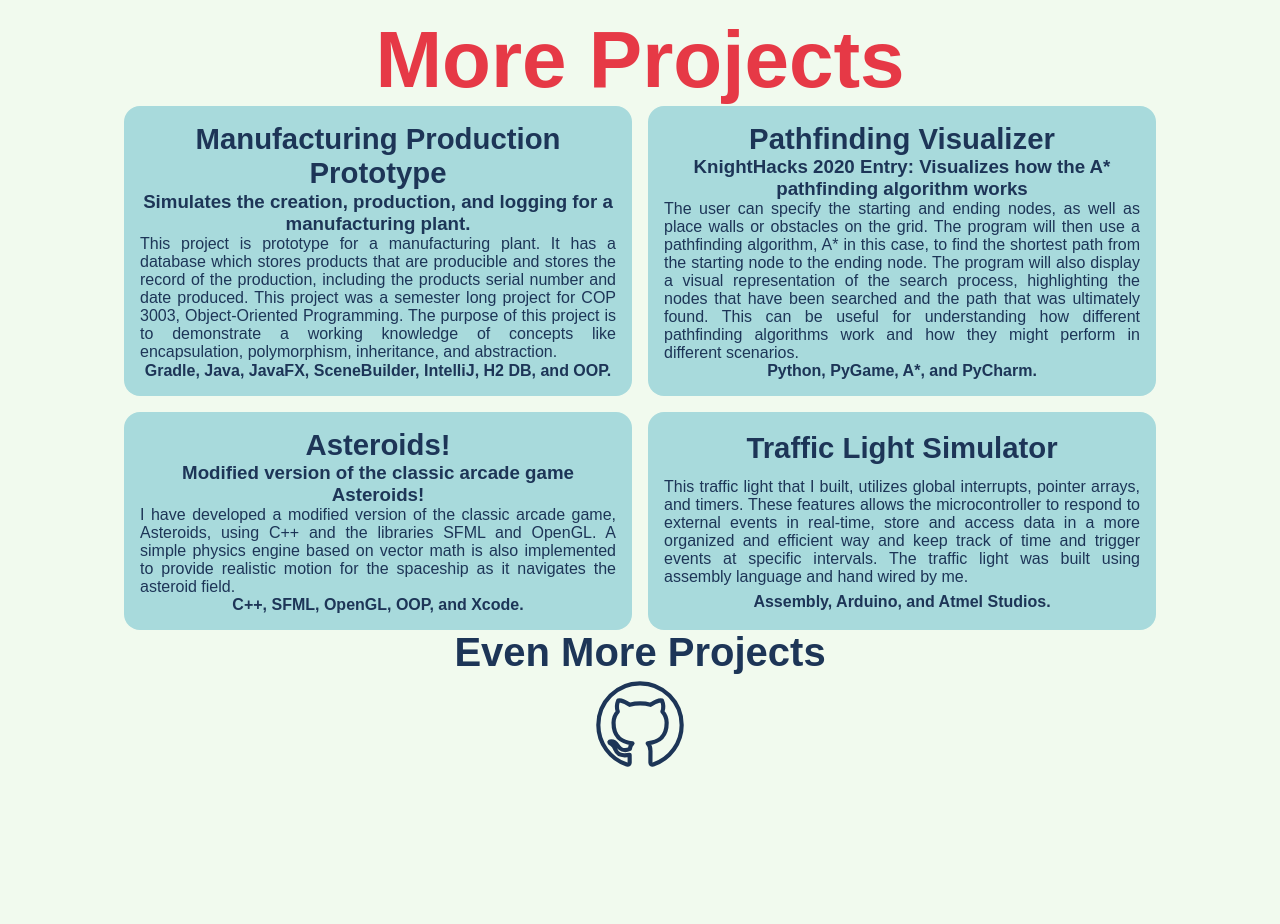
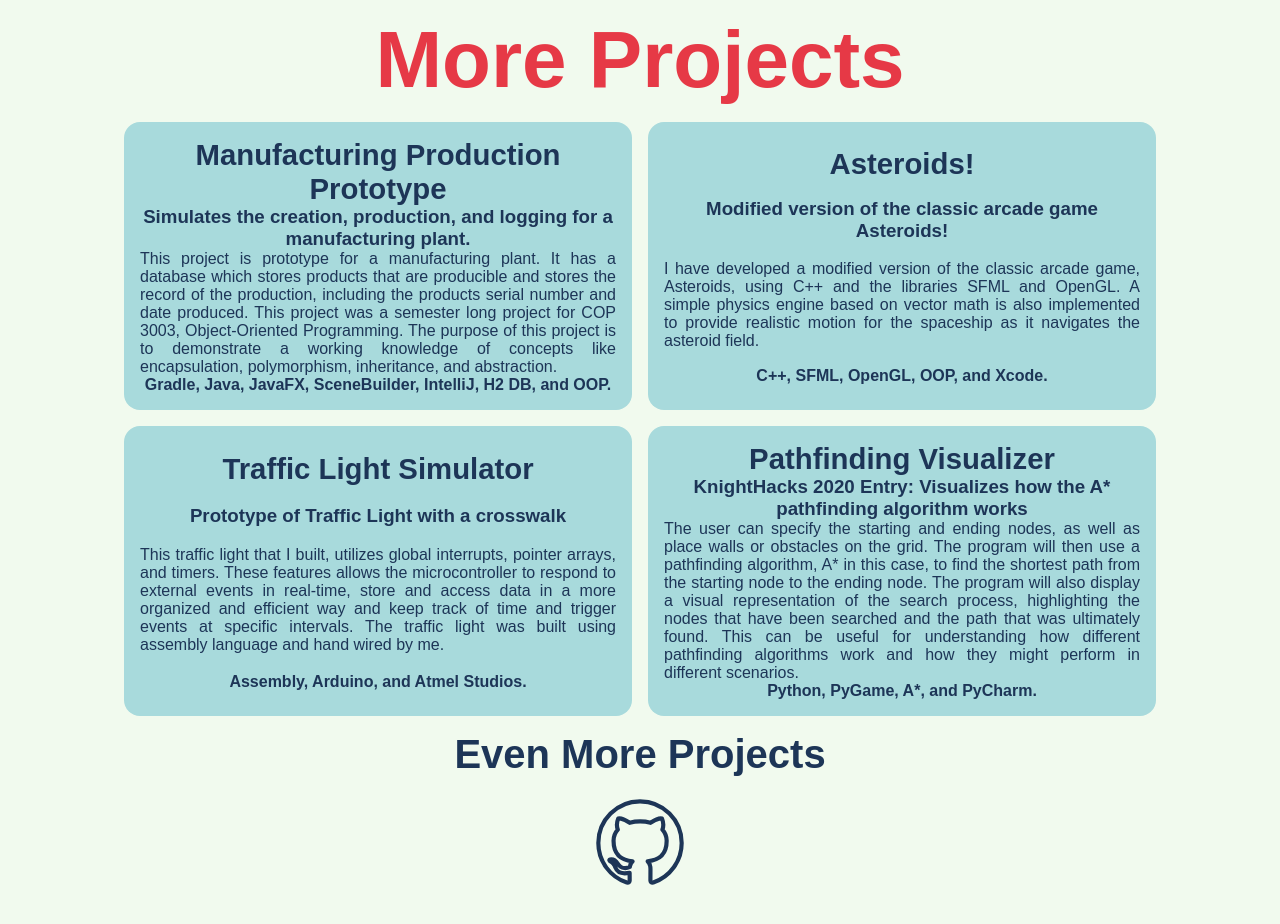
Before and after one commit to rpsmith77/ryan-portfolio-website, a Next.js app: page /projects in a window 1280 px wide. Shown: the part 1421-2345 px from the top of the page. Before the commit the page ends 2228 px from the top, so only its background shows below. Built offline with nearby package versions, Linux system fonts and the light colour scheme.

Commit message:
fix spacing and rearrange More Projects section

```diff
--- a/app/projects/page.module.css
+++ b/app/projects/page.module.css
@@ -50,7 +50,6 @@
 .featuredProjects > .project:hover {
     transform: translate3d(0, -5px, 0);
     box-shadow: 0 5px 0 0 var(--secondary);
-    /*color: var(--accent)*/
 }
 
 .featuredProjects > .project > .text {
@@ -94,6 +93,7 @@
     flex-direction: column;
     align-items: center;
     justify-items: center;
+    gap: 1rem;
 }
 
 .otherProjects {
--- a/app/projects/page.tsx
+++ b/app/projects/page.tsx
@@ -56,13 +56,6 @@ export default function projects() {
             website: "https://github.com/rpsmith77/ProductionProject"
         },
         {
-            title: 'Pathfinding Visualizer',
-            subtitle: 'KnightHacks 2020 Entry: Visualizes how the A* pathfinding algorithm works',
-            description: 'The user can specify the starting and ending nodes, as well as place walls or obstacles on the grid. The program will then use a pathfinding algorithm, A* in this case, to find the shortest path from the starting node to the ending node. The program will also display a visual representation of the search process, highlighting the nodes that have been searched and the path that was ultimately found. This can be useful for understanding how different pathfinding algorithms work and how they might perform in different scenarios.',
-            builtWith: ['Python', 'PyGame', 'A*', 'PyCharm'],
-            website: 'https://github.com/rpsmith77/KnightHacks'
-        },
-        {
             title: 'Asteroids!',
             subtitle: 'Modified version of the classic arcade game Asteroids!',
             description: 'I have developed a modified version of the classic arcade game, Asteroids, using C++ and the libraries SFML and OpenGL. A simple physics engine based on vector math is also implemented to provide realistic motion for the spaceship as it navigates the asteroid field.',
@@ -71,10 +64,17 @@ export default function projects() {
         },
         {
             title: 'Traffic Light Simulator',
-            subtitle: '',
+            subtitle: 'Prototype of Traffic Light with a crosswalk',
             description: 'This traffic light that I built, utilizes global interrupts, pointer arrays, and timers. These features allows the microcontroller to respond to external events in real-time, store and access data in a more organized and efficient way and keep track of time and trigger events at specific intervals. The traffic light was built using assembly language and hand wired by me.',
             builtWith: ['Assembly', 'Arduino', 'Atmel Studios'],
             website: 'https://github.com/rpsmith77/AssemblyTrafficLightSim'
+        },
+        {
+            title: 'Pathfinding Visualizer',
+            subtitle: 'KnightHacks 2020 Entry: Visualizes how the A* pathfinding algorithm works',
+            description: 'The user can specify the starting and ending nodes, as well as place walls or obstacles on the grid. The program will then use a pathfinding algorithm, A* in this case, to find the shortest path from the starting node to the ending node. The program will also display a visual representation of the search process, highlighting the nodes that have been searched and the path that was ultimately found. This can be useful for understanding how different pathfinding algorithms work and how they might perform in different scenarios.',
+            builtWith: ['Python', 'PyGame', 'A*', 'PyCharm'],
+            website: 'https://github.com/rpsmith77/KnightHacks'
         },
     ]
 
```
